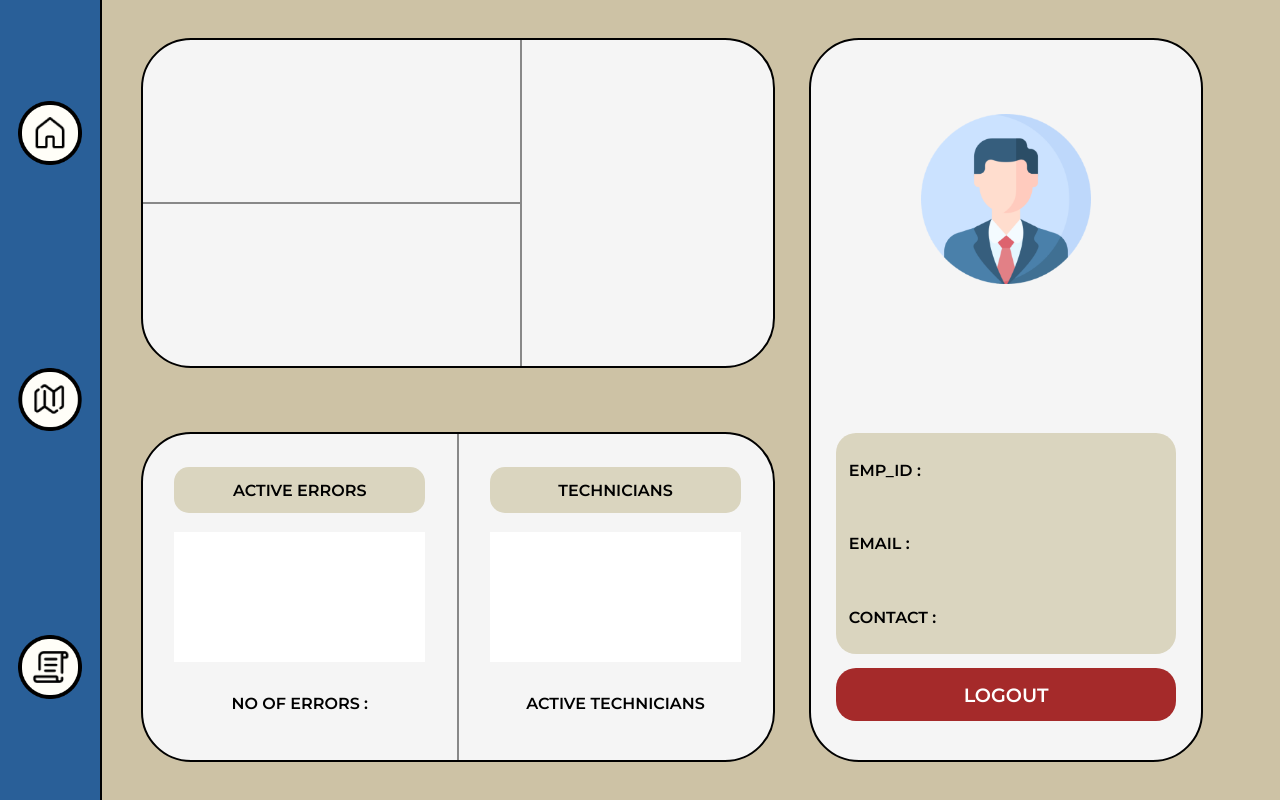
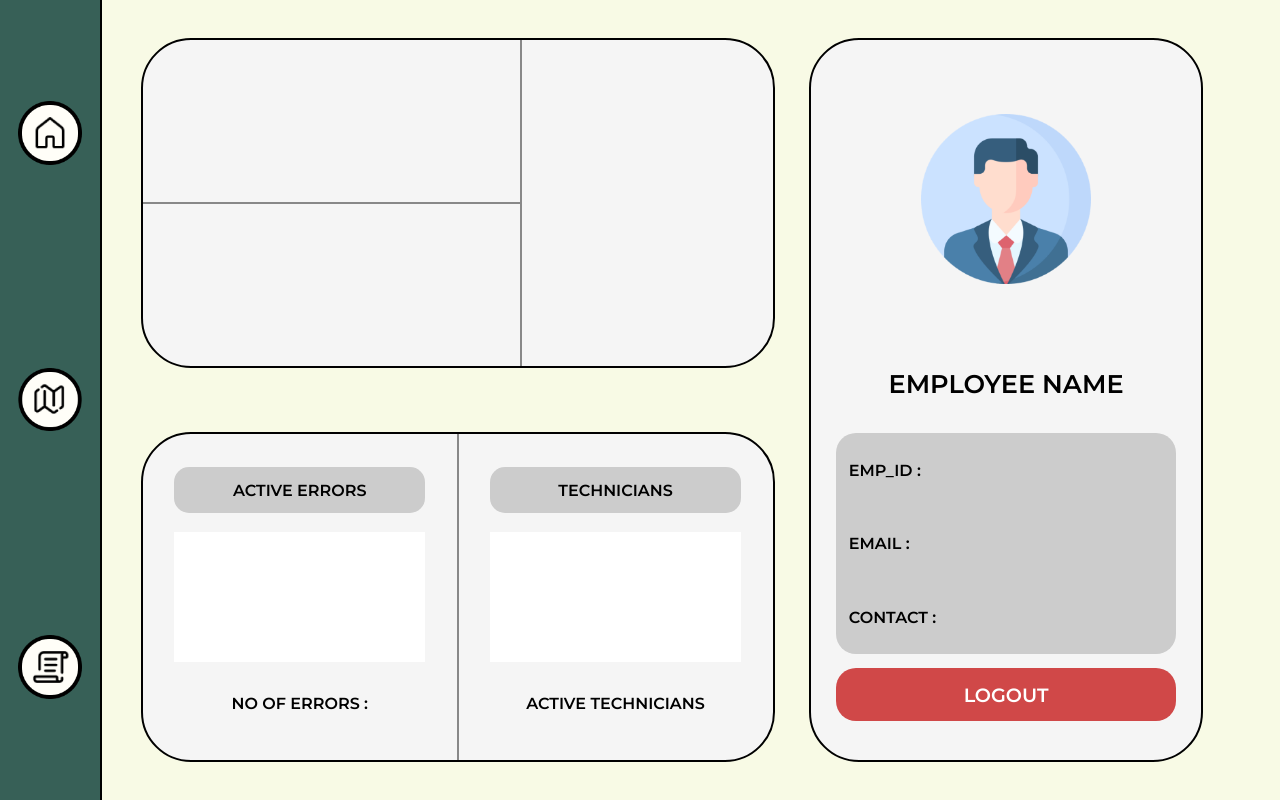
Before and after one commit to Dharanish-AM/Earthing-Healthiness-Monitor, a React (Create React App) app in the folder client/: page /dashboard in a window 1280 px wide. Built offline with nearby package versions, Linux system fonts and the light colour scheme.

Commit message:
Updated Dashboard Code

```diff
--- a/client/src/App.css
+++ b/client/src/App.css
@@ -134,7 +134,7 @@
 .header-container {
   height: 100%;
   width: 100%;
-  background-color: #295f98;
+  background-color: #376057;
   display: flex;
   flex-direction: column;
 }
@@ -323,7 +323,7 @@
   width: 92%;
   display: flex;
   flex-direction: row;
-  background-color: #cdc2a5;
+  background-color: #F8FAE5;
 }
 
 .dashboard-container-content-left {
@@ -375,7 +375,22 @@
   justify-content: center;
   border-left: 1px solid #888888;
 }
-
+.dashboard-container-content-left-top-right-image-container{
+  height: 60%;
+  width: 100%;
+}
+.dashboard-container-content-left-top-right-image{
+  height: 80%;
+  width: 80%;
+  background-image: url("./assets/data-analytics\ 1.png");
+  background-size: contain;
+  background-position: center;
+  background-repeat: no-repeat;
+}
+.dashboard-container-content-left-top-right-text{
+  height: 40%;
+  width: 100%;
+}
 .dashboard-container-content-left-bottom {
   height: 45%;
   width: 100%;
@@ -398,7 +413,7 @@
 .dashboard-container-content-left-bottom-left-activeError {
   height: 14%;
   width: 80%;
-  background-color: #dad5bf;
+  background-color: #cccccc;
   border-radius: 15px;
   display: flex;
   align-items: center;
@@ -441,7 +456,7 @@
 .dashboard-container-content-left-bottom-right-technicians {
   height: 14%;
   width: 80%;
-  background-color: #dad5bf;
+  background-color: #cccccc;
   border-radius: 15px;
   display: flex;
   align-items: center;
@@ -496,6 +511,8 @@
   display: flex;
   align-items: center;
   justify-content: center;
+  font-size: 2vw;
+  font-weight: 600;
 }
 
 .dashboard-container-content-right-profile-details {
@@ -518,7 +535,7 @@
   margin-top: 4%;
   height: 8%;
   width: 100%;
-  background-color: #a52a2a;
+  background-color: #D04848;
   border-radius: 20px;
   display: flex;
   align-items: center;
--- a/client/src/pages/Dashboard.js
+++ b/client/src/pages/Dashboard.js
@@ -29,10 +29,23 @@ function Dashboard() {
         <div className="dashboard-container-content-left">
           <div className="dashboard-container-content-left-top">
             <div className="dashboard-container-content-left-top-left">
-              <div className="dashboard-container-content-left-top-left-top"></div>
-              <div className="dashboard-container-content-left-top-left-bottom"></div>
+              <div className="dashboard-container-content-left-top-left-top">
+
+              </div>
+              <div className="dashboard-container-content-left-top-left-bottom">
+
+              </div>
             </div>
-            <div className="dashboard-container-content-left-top-right"></div>
+            <div className="dashboard-container-content-left-top-right">
+              <div className="dashboard-container-content-left-top-right-image-container">
+                <div className="dashboard-container-content-left-top-right-image">
+
+                </div>
+              </div>
+              <div className="dashboard-container-content-left-top-right-text">
+
+              </div>
+            </div>
           </div>
           <div className="dashboard-container-content-left-bottom">
             <div className="dashboard-container-content-left-bottom-left">
@@ -57,9 +70,13 @@ function Dashboard() {
         </div>
         <div className="dashboard-container-content-right">
           <div className="dashboard-container-content-right-profile">
-            <div className="dashboard-container-content-right-profile-image"></div>
-            <div className="dashboard-container-content-right-profile-name"></div>
-            <div className="dashboard-container-content-right-profile-details">
+            <div className="dashboard-container-content-right-profile-image">
+
+            </div>
+            <div className="dashboard-container-content-right-profile-name">
+              EMPLOYEE NAME
+            </div>
+            <div className="dashboard-container-content-right-profile-details" style={{backgroundColor:"#cccccc"}}>
               <div>
                 <span>EMP_ID : </span>
                 <span></span>
@@ -83,4 +100,4 @@ function Dashboard() {
   );
 }
 
-export default Dashboard;
+export default Dashboard
```
Also changed, not shown: client/src/assets/data-analytics 1.png (added), 1 other file (tests, documents, lock files or other folders).
